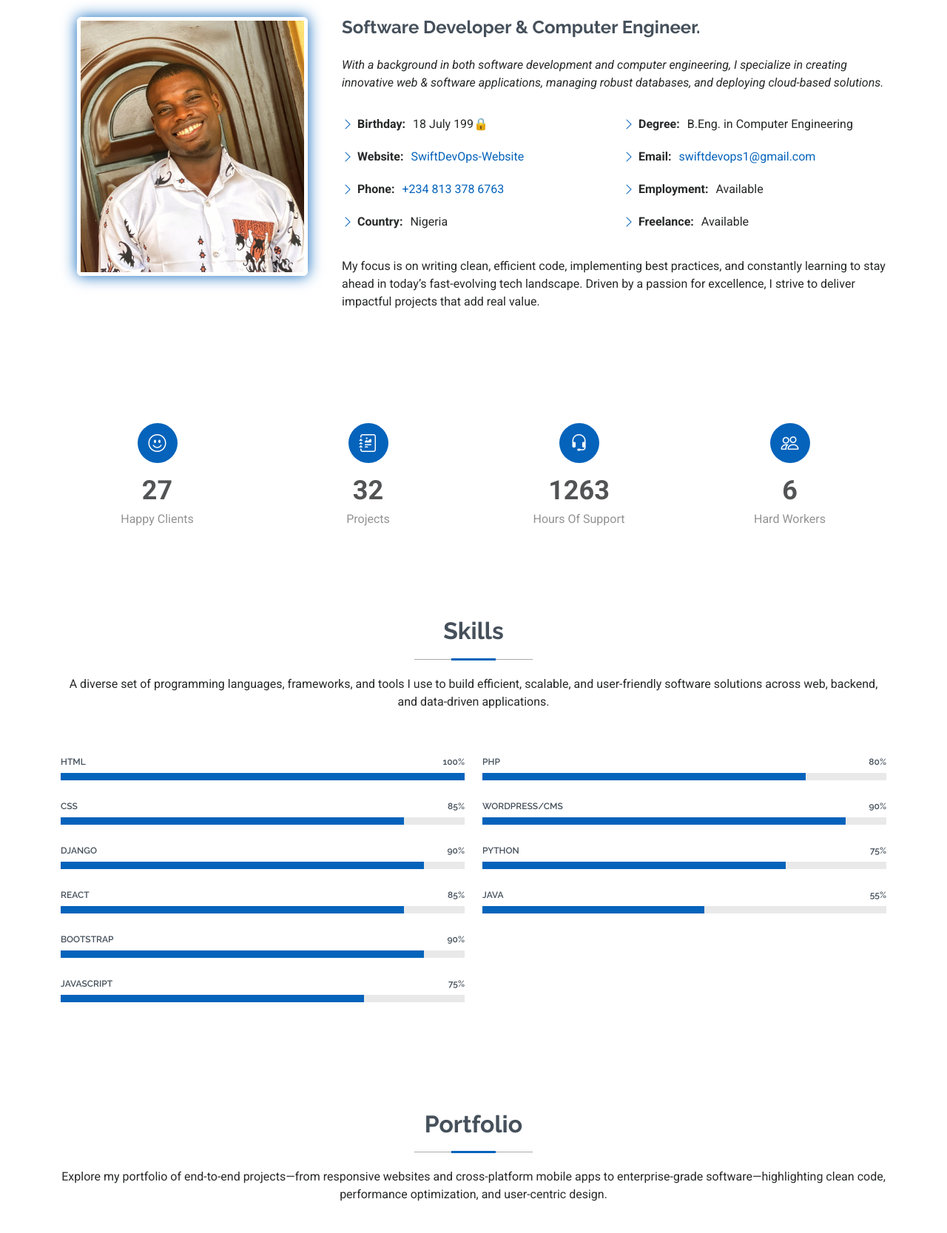
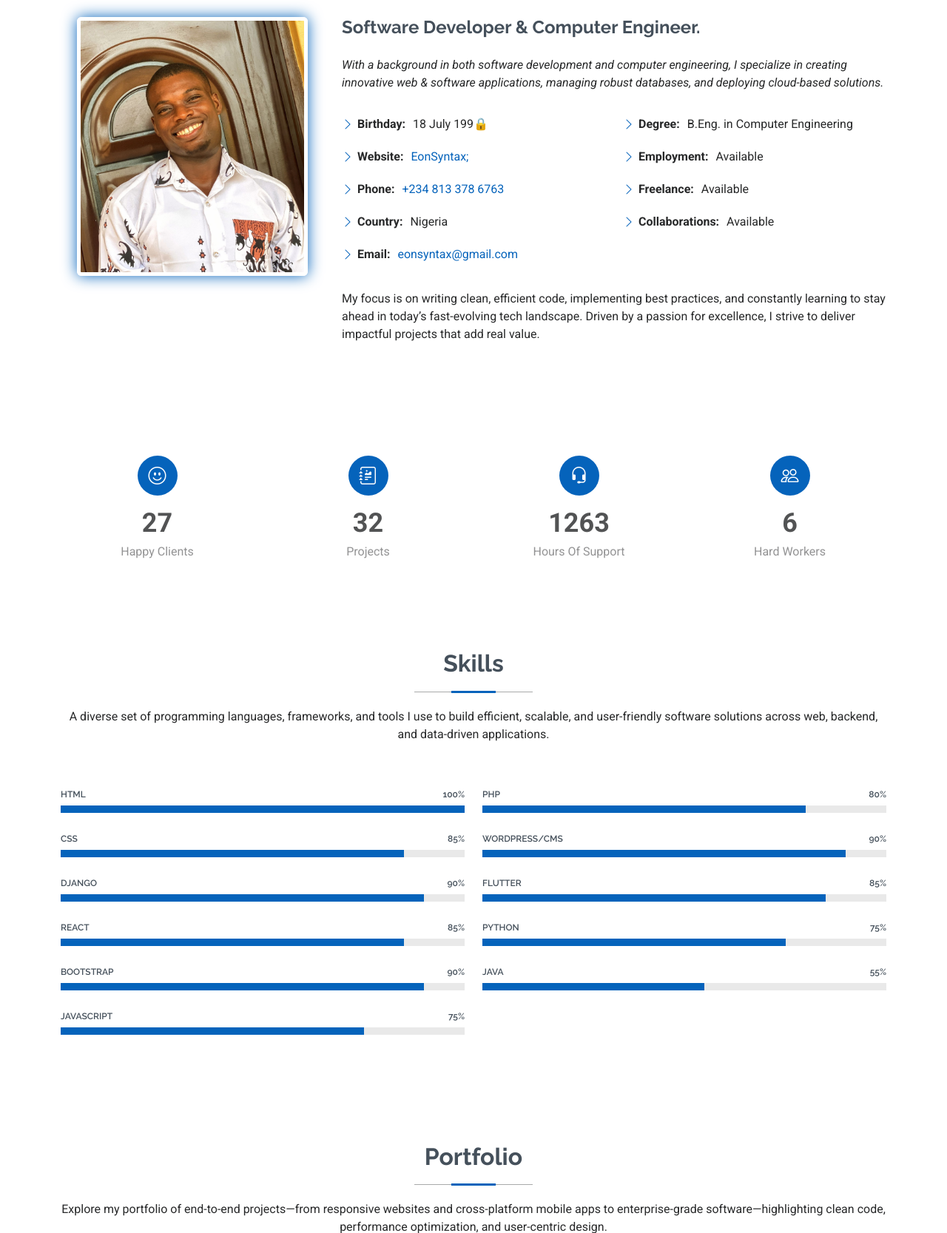
Before and after one commit to SwiftDevOp/My-Portfolio, a Django app: template templates/firstapp/index.html in a window 1280 px wide. Shown: the part 1047-2714 px from the top of the page at 74% size. Run offline with Django 5.2, Linux system fonts and the light colour scheme; the template is opened without the code that fills it: values that come from a table or form of the project are taken from there, others are empty; data comes from the database, SQL or seed files in the repository; some libraries are stand-ins or nearby versions.

Commit message:
EonSyntax

```diff
--- a/templates/base.html
+++ b/templates/base.html
@@ -6,7 +6,7 @@
 <head>
   <meta charset="utf-8">
   <meta content="width=device-width, initial-scale=1.0" name="viewport">
-  <title>Emmanuel Adebanji | SwiftDevOps</title>
+  <title>EonSyntax; | Emmanuel Adebanji</title>
   <meta content="" name="description">
   <meta content="" name="keywords">
 
--- a/templates/firstapp/index.html
+++ b/templates/firstapp/index.html
@@ -23,14 +23,14 @@
       <div class="container" data-aos="zoom-out">
         <div class="row justify-content-center">
           <div class="col-lg-9">
-            <h2>Emmanuel Adebanji</h2>
+            <h2>Emmanuel Adebanji | EonSyntax;</h2>
             <p>I'm a <span class="typed" data-typed-items="Software Developer, Computer Engineer, Freelancer"></span><span class="typed-cursor typed-cursor--blink" aria-hidden="true"></span></p>
             <div class="social-links">
               <a href="https://wa.me/2348133786763?text=Hello%2C%20I%27m%20contacting%20you%20from%20your%20website!" target="_blank"><i class="bi bi-whatsapp"></i></a>
               <!-- <a href="dont-hav-yet" target="_blank"><i class="bi bi-twitter-x"></i></a> -->
-              <a href="https://github.com/SwiftDevOp" target="_blank"><i class="bi bi-github"></i></a>
-              <a href="#" target="_blank"><i class="bi bi-instagram"></i></a>
-              <a href="#" target="_blank"><i class="bi bi-linkedin"></i></a>
+              <a href="https://github.com/EonSyntax" target="_blank"><i class="bi bi-github"></i></a>
+              <a href="https://instagram.com/emmanuel.eonsyntax" target="_blank"><i class="bi bi-instagram"></i></a>
+              <a href="https://linkedin.com/in/adebanji-emmanuel" target="_blank"><i class="bi bi-linkedin"></i></a>
             </div>
           </div>
         </div>
@@ -62,19 +62,19 @@
               <div class="col-lg-6">
                 <ul>
                   <li><i class="bi bi-chevron-right"></i> <strong>Birthday:</strong> <span>18 July 199🔒</span></li>
-                  <li><i class="bi bi-chevron-right"></i> <strong>Website:</strong> <a href="https://swiftdevops-website.onrender.com" target="_blank">SwiftDevOps-Website</a></li>
+                  <li><i class="bi bi-chevron-right"></i> <strong>Website:</strong> <a href="https://swiftdevops-website.onrender.com" target="_blank">EonSyntax;</a></li>
                   <li><i class="bi bi-chevron-right"></i> <strong>Phone:</strong> <a href="tel:+2348133786763" target="_blank">+234 813 378 6763</a></li>
                   <!-- <li><i class="bi bi-chevron-right"></i> <strong>City:</strong> <span>New York, USA</span></li> -->
                   <li><i class="bi bi-chevron-right"></i> <strong>Country:</strong> <span>Nigeria</span></li>
+                  <li><i class="bi bi-chevron-right"></i> <strong>Email:</strong> <a href="mailto:eonsyntax@gmail.com" target="_blank">eonsyntax@gmail.com</a></li>
                 </ul>
               </div>
               <div class="col-lg-6">
                 <ul>
-                  <!-- <li><i class="bi bi-chevron-right"></i> <strong>Age:</strong> <span>30</span></li> -->
                   <li><i class="bi bi-chevron-right"></i> <strong>Degree:</strong> <span>B.Eng. in Computer Engineering</span></li>
-                  <li><i class="bi bi-chevron-right"></i> <strong>Email:</strong> <a href="mailto:swiftdevops1@gmail.com" target="_blank">swiftdevops1@gmail.com</a></li>
                   <li><i class="bi bi-chevron-right"></i> <strong>Employment:</strong> <span>Available</span></li>
                   <li><i class="bi bi-chevron-right"></i> <strong>Freelance:</strong> <span>Available</span></li>
+                  <li><i class="bi bi-chevron-right"></i> <strong>Collaborations:</strong> <span>Available</span></li>
                 </ul>
               </div>
             </div>
@@ -216,6 +216,13 @@
               <span class="skill"><span>WordPress/CMS</span> <i class="val">90%</i></span>
               <div class="progress-bar-wrap">
                 <div class="progress-bar" role="progressbar" aria-valuenow="90" aria-valuemin="0" aria-valuemax="100"></div>
+              </div>
+            </div><!-- End Skills Item -->
+
+            <div class="progress">
+              <span class="skill"><span>Flutter</span> <i class="val">85%</i></span>
+              <div class="progress-bar-wrap">
+                <div class="progress-bar" role="progressbar" aria-valuenow="85" aria-valuemin="0" aria-valuemax="100"></div>
               </div>
             </div><!-- End Skills Item -->
 
@@ -679,7 +686,7 @@
               <i class="bi bi-envelope flex-shrink-0"></i>
               <div>
                 <h3>Email Us</h3>
-                <p>adebanjiimmanuel@gmail.com</p>
+                <p>eonsyntax@gmail.com</p>
               </div>
             </div><!-- End Info Item -->
 
--- a/templates/includes/footer.html
+++ b/templates/includes/footer.html
@@ -1,17 +1,17 @@
 <footer id="footer" class="footer position-relative light-background">
     <div class="container">
-      <h3 class="sitename">Emmanuel Adebanji</h3>
+      <h3 class="sitename">Emmanuel Adebanji | EonSyntax;</h3>
       <p>Thank you for visiting my website. I appreciate your time and interest in my work. Feel free to reach out if you’d like to collaborate, connect, or learn more about what I do.</p>
       <div class="social-links d-flex justify-content-center">
         <a href=""><i class="bi bi-twitter-x"></i></a>
-        <a href=""><i class="bi bi-facebook"></i></a>
-        <a href=""><i class="bi bi-instagram"></i></a>
-        <a href=""><i class="bi bi-github"></i></a>
-        <a href=""><i class="bi bi-linkedin"></i></a>
+        <a href="https://facebook.com/emmanuel.eonsyntax"><i class="bi bi-facebook"></i></a>
+        <a href="https://instagram.com/emmanuel.eonsyntax"><i class="bi bi-instagram"></i></a>
+        <a href="https://github.com/EonSyntax"><i class="bi bi-github"></i></a>
+        <a href="https://linkedin.com/in/adebanji-emmanuel"><i class="bi bi-linkedin"></i></a>
       </div>
       <div class="container">
         <div class="copyright">
-          <span>Copyright © 2025</span> <strong class="px-1 sitename">SwiftDevOps</strong> <span>All Rights Reserved</span>
+          <span>Copyright © 2025</span> <strong class="px-1 sitename">EonSyntax;</strong> <span>All Rights Reserved</span>
         </div>
       </div>
     </div>
--- a/templates/includes/navbar.html
+++ b/templates/includes/navbar.html
@@ -4,8 +4,8 @@
     <div class="container d-flex justify-content-between">
         <!-- Navbar Brand (Always Visible) -->
         <a class="navbar-brand fw-bold" href="index.html">
-            <img src="{% static 'assets/img/logo.png' %}" alt="Logo" class="logo" style="max-height: 30px; width: auto; margin-right: 10px;">
-            SwiftDevOps
+            <img src="{% static 'assets/img/logo.png' %}" alt="Logo" class="logo" style="max-height: 30px; width: auto; margin-right: 6px;">
+            EonSyntax;
         </a>
 
         <!-- Mobile Hamburger (Visible Only on Mobile) -->
```
Also changed, not shown: 2 other files.
